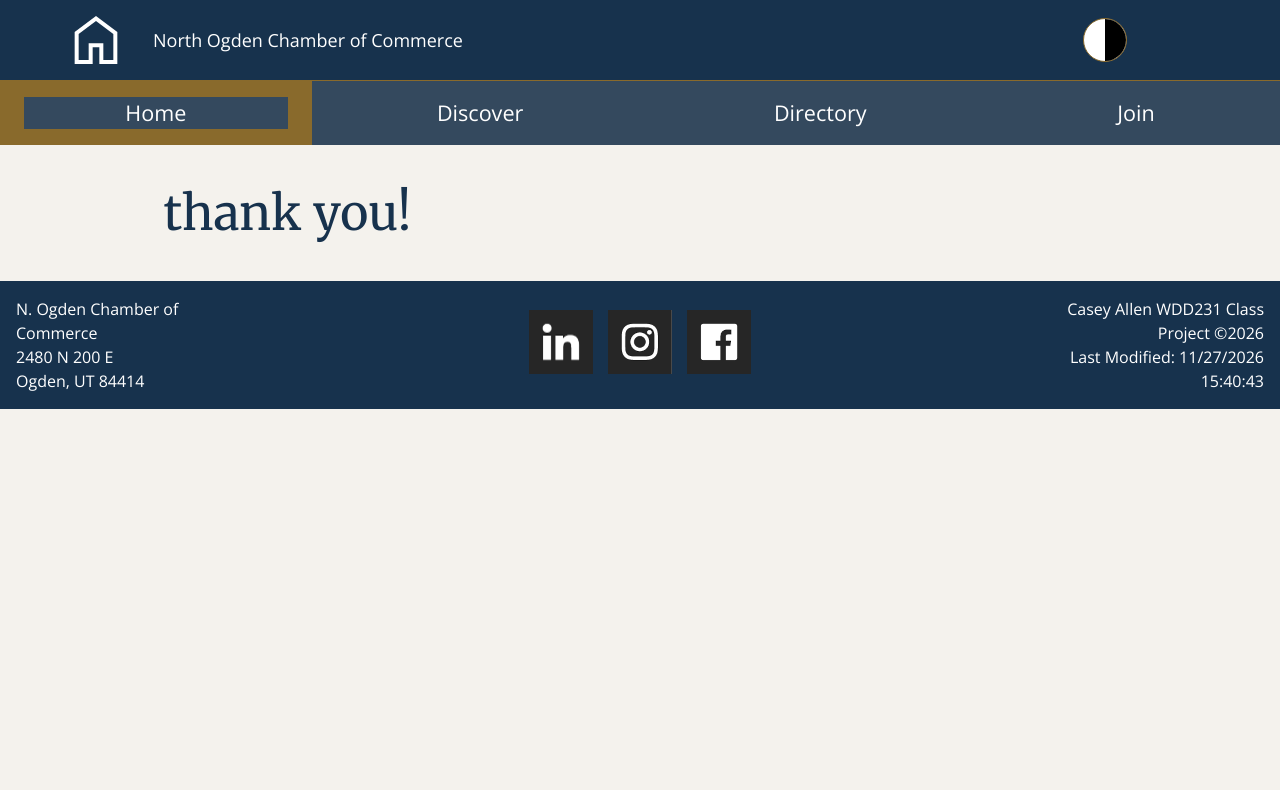
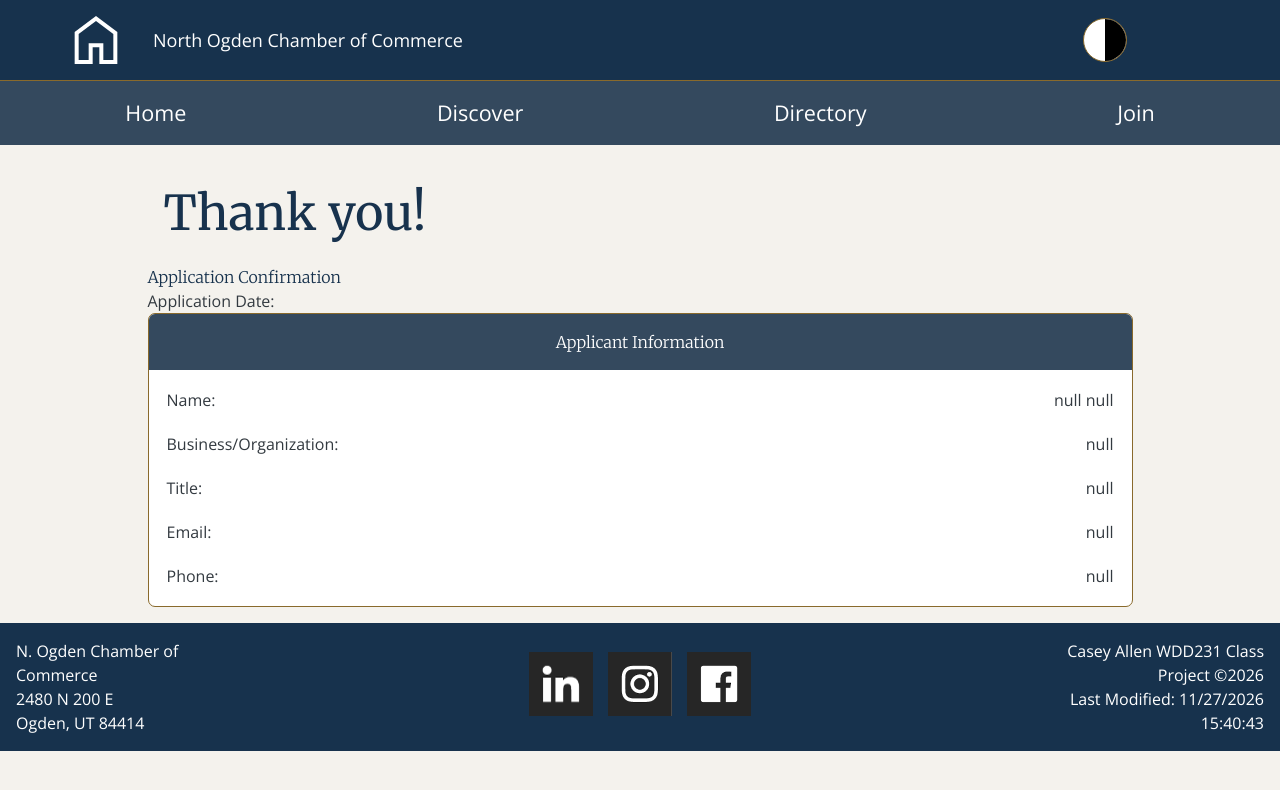
Before and after one commit to caseyallen386/wdd231, a plain HTML site: page chamber/thankyou.html in a window 1280 px wide. Drawn offline with nearby package versions, Linux system fonts and the light colour scheme; no server answers.

Commit message:
Thank you page

```diff
--- /dev/null
+++ b/chamber/scripts/confirmation.js
@@ -0,0 +1,28 @@
+
+
+
+const params = new URLSearchParams(window.location.search);
+
+document.querySelector('#application-date').innerHTML = params.get('application-date');
+
+// The thank you page displays the first name, last name, email address, phone number, business/organization name, and the date from the hidden input.
+
+
+const div = document.createElement('div');
+
+div.classList.add('details-grid');
+
+div.innerHTML =
+`
+<span>Name:</span><span>${params.get('first-name')} ${params.get('last-name')}</span>
+<span>Business/Organization:</span><span>${params.get('business-name')}</span>
+<span>Title:</span><span>${params.get('organization-title')}</span>
+<span>Email:</span><span>${params.get('email')}</span>
+<span>Phone:</span><span>${params.get('phone')}</span>
+
+`
+
+
+document.querySelector('#applicant-info').appendChild(div);
+
+// const keys
--- a/chamber/scripts/form.js
+++ b/chamber/scripts/form.js
@@ -2,6 +2,7 @@ import { getData } from "./getdata.js";
 
 const membershipDetailsUrl = "data/memberships.json";
 const membershipDetails = document.querySelector("#membership-details");
+const form = document.querySelector('form');
 
 function displayMembershipDetails(details) {
 
@@ -85,3 +86,7 @@ document.querySelectorAll("li.card a").forEach((learnMore) => {
 
 
 loadMembershipDetails();
+
+form.addEventListener( 'submit', () => {
+    document.querySelector('#application-date').value = new Date().toLocaleString();
+});
--- a/chamber/styles/base.css
+++ b/chamber/styles/base.css
@@ -409,7 +409,7 @@ h1 {
     margin: 0 auto;
 }
 
-.heading h2 {
+.heading h2, .heading h3 {
     color: var(--alt-backgroound);
 }
 
@@ -774,3 +774,19 @@ input[type=checkbox] {
 #close-modal span:nth-child(2) {
     transform: translateY(-3px) rotate(-45deg);
 }
+
+
+
+.details-grid {
+    display: grid;
+    grid-template-columns: 20% 80%;
+}
+
+.details-grid span {
+    padding: 10px ;
+
+}
+
+.details-grid span:nth-last-of-type(odd) {
+    text-align: right;
+}
--- a/chamber/thankyou.html
+++ b/chamber/thankyou.html
@@ -24,13 +24,11 @@
     <link rel="shortcut icon" href="images/logo.svg" type="image/x-icon">
 
 
-    <script type="module" src="scripts/getdata.js"></script>
-    <script type="module" src="scripts/weather.js"></script>
-    <script type="module" src="scripts/home.js"></script>
-
-    <script src="scripts/nav.js" defer></script>
 
 
+
+    <script src="scripts/confirmation.js" defer></script>
+    <script src="scripts/nav.js" defer></script>
     <script src="scripts/getdates.js" defer></script>
 
 
@@ -48,7 +46,7 @@
             <span id="site-title">North Ogden Chamber of Commerce</span>
             <nav id="main-menu">
                 <ul>
-                    <li><a href="index.html" aria-current="page" class="current">Home</a></li>
+                    <li><a href="index.html">Home</a></li>
                     <li><a href="discover.html">Discover</a></li>
                     <li><a href="directory.html">Directory</a></li>
                     <li><a href="join.html">Join</a></li>
@@ -66,7 +64,23 @@
 
     <main>
 
-        <h1>thank you!</h1>
+        <h1>Thank you!</h1>
+
+        <h2>Application Confirmation</h2>
+
+        <p>Application Date: <span id="application-date"></span></p>
+
+
+
+
+            <section class="card" id="applicant-info">
+                <div class="heading">
+                    <h3>Applicant Information</h3>
+                </div>
+
+
+            </section>
+
 
     </main>
 
```
Also changed, not shown: chamber/join.html (+26 -8 lines).
